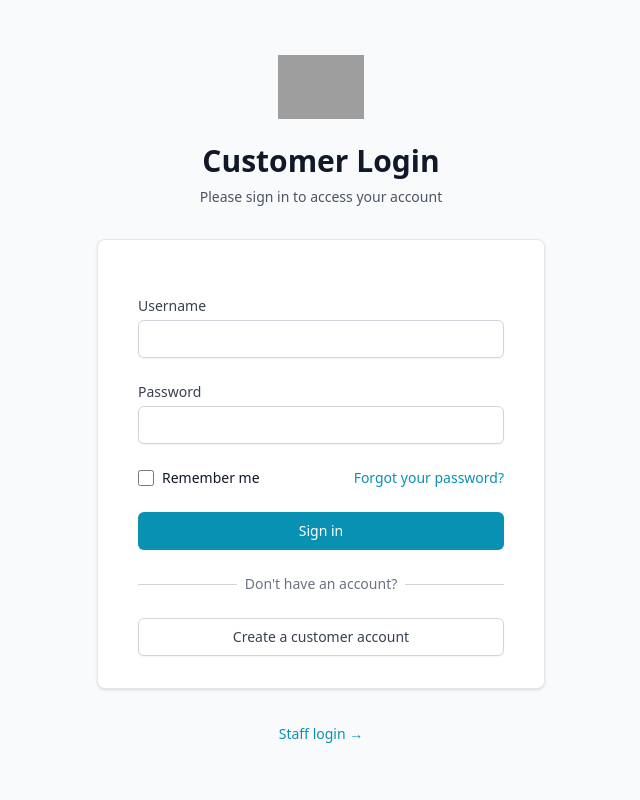
After one commit to YOOSUF-HUB/Smart-Pharmacy-System, a Django app: page /accounts/customer-login/ in a window 1280 px wide. The commit adds this page. Shown: the whole page, without its empty margins (319-959 px from the left). Run offline with Django 5.2, Linux system fonts and the light colour scheme; some libraries are stand-ins or nearby versions; grey boxes are pictures that could not be loaded.

Commit message:
Add customer login functionality and update templates

```diff
--- a/accounts/urls.py
+++ b/accounts/urls.py
@@ -10,6 +10,7 @@ urlpatterns = [
 
     # customer registration
     path("register/", views.customer_register, name="customer_register"),
+    path('customer-login/', views.CustomerLoginView.as_view(), name='customer_login'),
 
     # dashboards
     path("dashboard/", views.redirect_dashboard, name="redirect_dashboard"),
--- a/accounts/views.py
+++ b/accounts/views.py
@@ -1,7 +1,7 @@
 from django.shortcuts import render, redirect, get_object_or_404
 from django.contrib.auth import login, logout
 from django.contrib import messages
-from django.contrib.auth.decorators import user_passes_test, login_required
+from django.contrib.auth.decorators import login_required
 from django.views.decorators.cache import never_cache
 from django.contrib.auth.views import LoginView
 from django.core.exceptions import PermissionDenied
@@ -10,6 +10,10 @@ from functools import wraps
 from django.core.exceptions import PermissionDenied
 from .forms import CustomerSignUpForm, StaffCreationForm, CustomerProfileForm, StaffEditForm, CustomAuthenticationForm
 from .models import User, Customer
+from django.contrib.auth.views import LoginView
+from django.shortcuts import redirect
+from django.contrib import messages
+from django.urls import reverse_lazy
 
 
 def inactive_account(request):
@@ -64,8 +68,20 @@ def customer_required(view_func):
 # dashboards
 @never_cache
 @customer_required
+@login_required
 def customer_dashboard(request):
-    return render(request, "accounts/customer_dashboard.html")
+    if request.user.role != 'customer':
+        messages.error(request, "You don't have permission to access the customer dashboard.")
+        return redirect('login')
+
+    # Create a context dictionary
+    context = {
+        'user': request.user,
+        # Add any other data you want to display in the dashboard
+    }
+
+    # Rest of your customer dashboard code...
+    return render(request, 'accounts/customer_dashboard.html', context)
 
 @never_cache
 @admin_required
@@ -228,6 +244,22 @@ class CustomLoginView(LoginView):
             return redirect('inactive_account')
         return super().form_invalid(form)
 
+class CustomerLoginView(LoginView):
+    template_name = 'accounts/customer_login.html'
+    redirect_authenticated_user = True
+    success_url = reverse_lazy('customer_dashboard')
+
+    def form_valid(self, form):
+        """Check if the user is a customer before logging in"""
+        user = form.get_user()
+        if user.role != 'customer':
+            messages.error(self.request, "This login is for customers only. Please use the staff login page.")
+            return self.form_invalid(form)
+        return super().form_valid(form)
+
+    def get_success_url(self):
+        return reverse_lazy('customer_dashboard')
+
 @admin_required
 @never_cache
 def staff_detail(request, staff_id):
--- /dev/null
+++ b/templates/accounts/customer_login.html
@@ -0,0 +1,104 @@
+{% extends 'Medicine_inventory/base.html' %}
+
+{% block content %}
+<div class="min-h-screen flex items-center justify-center bg-gray-50 py-12 px-4 sm:px-6 lg:px-8">
+  <div class="max-w-md w-full space-y-8">
+    <div class="text-center">
+      <img class="mx-auto h-16 w-auto" src="https://cdn-icons-png.flaticon.com/512/1077/1077063.png" alt="Customer Login">
+      <h2 class="mt-6 text-3xl font-extrabold text-gray-900">Customer Login</h2>
+      <p class="mt-2 text-sm text-gray-600">
+        Please sign in to access your account
+      </p>
+    </div>
+
+    {% if messages %}
+    <div class="rounded-md bg-red-50 p-4 mb-4">
+      <div class="flex">
+        <div class="flex-shrink-0">
+          <svg class="h-5 w-5 text-red-400" viewBox="0 0 20 20" fill="currentColor">
+            <path fill-rule="evenodd" d="M10 18a8 8 0 100-16 8 8 0 000 16zM8.707 7.293a1 1 0 00-1.414 1.414L8.586 10l-1.293 1.293a1 1 0 101.414 1.414L10 11.414l1.293 1.293a1 1 0 001.414-1.414L11.414 10l1.293-1.293a1 1 0 00-1.414-1.414L10 8.586 8.707 7.293z" clip-rule="evenodd" />
+          </svg>
+        </div>
+        <div class="ml-3">
+          <h3 class="text-sm font-medium text-red-800">
+            {% for message in messages %}
+              {{ message }}
+            {% endfor %}
+          </h3>
+        </div>
+      </div>
+    </div>
+    {% endif %}
+
+    <div class="bg-white py-8 px-6 shadow rounded-lg sm:px-10 border border-gray-200">
+      <form class="space-y-6" method="POST">
+        {% csrf_token %}
+        <div>
+          <label for="id_username" class="block text-sm font-medium text-gray-700">Username</label>
+          <div class="mt-1">
+            <input id="id_username" name="username" type="text" required
+                   class="appearance-none block w-full px-3 py-2 border border-gray-300 rounded-md shadow-sm placeholder-gray-400 focus:outline-none focus:ring-cyan-500 focus:border-cyan-500 sm:text-sm">
+          </div>
+        </div>
+
+        <div>
+          <label for="id_password" class="block text-sm font-medium text-gray-700">Password</label>
+          <div class="mt-1">
+            <input id="id_password" name="password" type="password" required
+                   class="appearance-none block w-full px-3 py-2 border border-gray-300 rounded-md shadow-sm placeholder-gray-400 focus:outline-none focus:ring-cyan-500 focus:border-cyan-500 sm:text-sm">
+          </div>
+        </div>
+
+        <div class="flex items-center justify-between">
+          <div class="flex items-center">
+            <input id="remember_me" name="remember_me" type="checkbox"
+                   class="h-4 w-4 text-cyan-600 focus:ring-cyan-500 border-gray-300 rounded">
+            <label for="remember_me" class="ml-2 block text-sm text-gray-900">
+              Remember me
+            </label>
+          </div>
+
+          <div class="text-sm">
+            <a href="#" class="font-medium text-cyan-600 hover:text-cyan-500">
+              Forgot your password?
+            </a>
+          </div>
+        </div>
+
+        <div>
+          <button type="submit"
+                  class="w-full flex justify-center py-2 px-4 border border-transparent rounded-md shadow-sm text-sm font-medium text-white bg-cyan-600 hover:bg-cyan-700 focus:outline-none focus:ring-2 focus:ring-offset-2 focus:ring-cyan-500">
+            Sign in
+          </button>
+        </div>
+      </form>
+
+      <div class="mt-6">
+        <div class="relative">
+          <div class="absolute inset-0 flex items-center">
+            <div class="w-full border-t border-gray-300"></div>
+          </div>
+          <div class="relative flex justify-center text-sm">
+            <span class="px-2 bg-white text-gray-500">
+              Don't have an account?
+            </span>
+          </div>
+        </div>
+
+        <div class="mt-6">
+          <a href="{% url 'customer_register' %}"
+             class="w-full flex justify-center py-2 px-4 border border-gray-300 rounded-md shadow-sm text-sm font-medium text-gray-700 bg-white hover:bg-gray-50 focus:outline-none focus:ring-2 focus:ring-offset-2 focus:ring-cyan-500">
+            Create a customer account
+          </a>
+        </div>
+      </div>
+    </div>
+
+    <div class="text-center mt-4">
+      <a href="{% url 'login' %}" class="text-sm font-medium text-cyan-600 hover:text-cyan-500">
+        Staff login →
+      </a>
+    </div>
+  </div>
+</div>
+{% endblock %}
--- a/templates/registration/login.html
+++ b/templates/registration/login.html
@@ -35,6 +35,12 @@
         Don't have an account?
         <a href="{% url 'customer_register' %}" class="font-medium text-cyan-600 hover:text-purple-600">Register</a>
       </p>
+
+      <div class="text-center mt-4">
+        <a href="{% url 'customer_login' %}" class="text-sm font-medium text-cyan-600 hover:text-cyan-500">
+          Customer login →
+        </a>
+      </div>
     </div>
   </div>
 </div>
```
Also changed, not shown: db.sqlite3.
